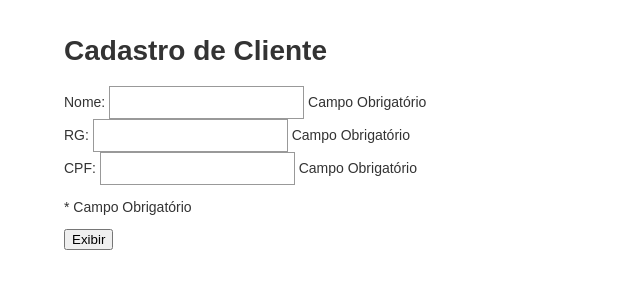
After one commit to ItaloOResende/Cadastro_de_equipamentos, a PHP site: page /teste.php in a window 1280 px wide. The commit adds this page. Shown: the top 300 px of the page, without its empty margins (0-640 px from the left). Run offline with PHP 8.4, Linux system fonts and the light colour scheme.

Commit message:
att_tabela

```diff
--- a/SQL.txt
+++ b/SQL.txt
@@ -24,7 +24,6 @@ use gvu
     tipo_equipamento VARCHAR(50) NOT NULL,
     nome_equipamento VARCHAR(255) NOT NULL,
     etiqueta_antiga VARCHAR(100),
-    quantidade INT DEFAULT 1,
     marca_modelo VARCHAR(255),
     cpu VARCHAR(100),
     ram VARCHAR(100),
--- a/cadastrar.php
+++ b/cadastrar.php
@@ -31,7 +31,7 @@ session_start();
                     <td><div class="radio-item"><input type="radio" id="empresa-cook" name="filtro_empresa" value="cook"><label for="empresa-cook">COOK</label></div></td>
                     <td><div class="radio-item"><input type="radio" id="empresa-urba" name="filtro_empresa" value="urba"><label for="empresa-urba">URBA</label></div></td>
                     <td><div class="radio-item"><input type="radio" id="empresa-outro" name="filtro_empresa" value="outro"><label for="empresa-outro">Outro</label></div></td>
-                    <td colspan="4"><input type="text" id="empresa-outro-texto" name="empresa_outro_texto" class="w-full p-2 border border-gray-300 rounded-md focus:ring-2 focus:ring-blue-500 focus:outline-none" placeholder="Digite o nome da empresa" disabled></td>
+                    <td colspan="4"><input type="text" id="empresa-outro-texto" name="empresa_outro_texto" class="w-full p-2 border border-gray-300 rounded-md focus:ring-2 focus:ring-blue-500 focus:outline-none" placeholder="Digite o nome da empresa" disabled required></td>
                 </tr>
                 <tr>
                     <td class="label-cell"><label><b>Equipamento:</b></label></td>
@@ -39,7 +39,7 @@ session_start();
                     <td><div class="radio-item"><input type="radio" id="tipo-notebook" name="tipo_equipamento" value="notebook"><label for="tipo-notebook">Notebook</label></div></td>
                     <td><div class="radio-item"><input type="radio" id="tipo-monitor" name="tipo_equipamento" value="monitor"><label for="tipo-monitor">Monitor</label></div></td>
                     <td><div class="radio-item"><input type="radio" id="tipo-outro" name="tipo_equipamento" value="outro"><label for="tipo-outro">Outro</label></div></td>
-                    <td colspan="4"><input type="text" id="equipamento-outro-texto" name="equipamento_outro_texto" class="w-full p-2 border border-gray-300 rounded-md focus:ring-2 focus:ring-blue-500 focus:outline-none" placeholder="Digite o tipo de equipamento" disabled></td>
+                    <td colspan="4"><input type="text" id="equipamento-outro-texto" name="equipamento_outro_texto" class="w-full p-2 border border-gray-300 rounded-md focus:ring-2 focus:ring-blue-500 focus:outline-none" placeholder="Digite o tipo de equipamento" disabled required></td>
                 </tr>
             </table>
         </div>
--- a/index.php
+++ b/index.php
@@ -40,7 +40,7 @@ $filtro_tipo = $_GET['filtro_tipo'] ?? 'todos';
 $filtro_status = $_GET['filtro_status'] ?? 'todas';
 
 // Define a consulta SQL base para buscar os equipamentos
-$sql = "SELECT id, nome_equipamento, etiqueta_antiga, quantidade, situacao, empresa FROM equipamentos WHERE 1=1";
+$sql = "SELECT id, nome_equipamento, etiqueta_antiga, situacao, empresa FROM equipamentos WHERE 1=1";
 $params = [];
 $types = "";
 
--- /dev/null
+++ b/teste.php
@@ -0,0 +1,38 @@
+<!DOCTYPE html>
+<html lang="pt-br">
+<head>
+    <meta charset="UTF-8">
+    <meta name="viewport" content="width=device-width, initial-scale=1.0">
+    <title>Cadastro de Cliente</title>
+    <link rel="stylesheet" href="style.css">
+</head>
+<body>
+
+    <div class="container">
+        <h1>Cadastro de Cliente</h1>
+        <form action="#" method="post">
+            <div class="campo">
+                <label for="nome">Nome:</label>
+                <input type="text" id="nome" name="nome" >
+                <span class="obrigatorio">Campo Obrigatório</span>
+            </div>
+
+            <div class="campo">
+                <label for="rg">RG:</label>
+                <input type="text" id="rg" name="rg" required>
+                <span class="obrigatorio">Campo Obrigatório</span>
+            </div>
+
+            <div class="campo">
+                <label for="cpf">CPF:</label>
+                <input type="text" id="cpf" name="cpf" required>
+                <span class="obrigatorio">Campo Obrigatório</span>
+            </div>
+
+            <p class="aviso-obrigatorio">* Campo Obrigatório</p>
+            <button type="submit">Exibir</button>
+        </form>
+    </div>
+
+</body>
+</html>
```
Also changed, not shown: salvar_equipamento.php (+59 -15 lines).
